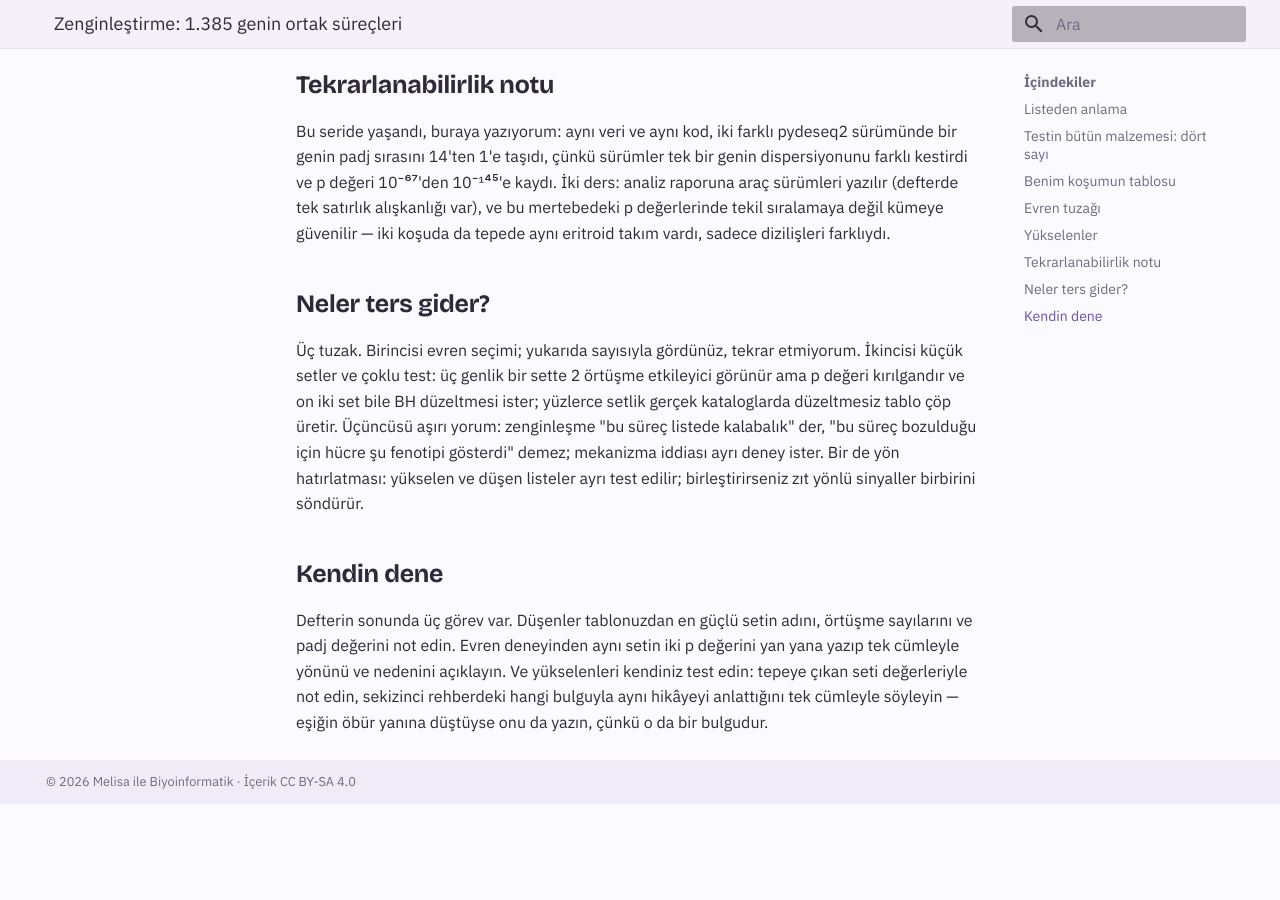
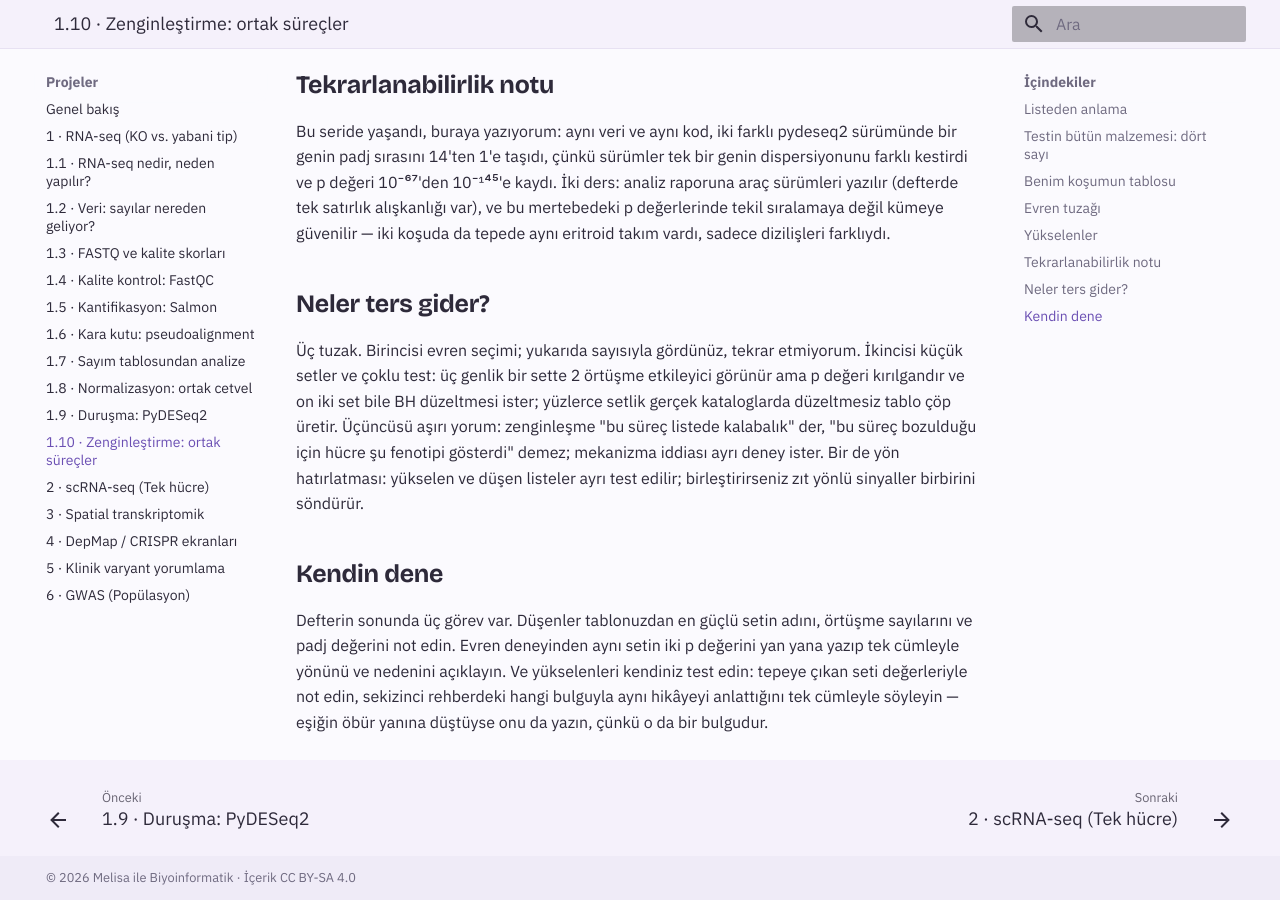
Before and after one commit to melissa-04/melisayla-biyoinformatik, an MkDocs documentation site: the page built from docs/projeler/rna-seq-09.md, in a window 1280 px wide and 900 px high, scrolled down 1733 px. Built offline with MkDocs 1.6.1 and Material for MkDocs 9.7.7, drawn with Linux system fonts in a browser that asks for light colours; before the commit the page ends 2537 px from its top, so only the background shows below that.

Commit message:
Add section for enrichment processes in mkdocs

```diff
--- a/mkdocs.yml
+++ b/mkdocs.yml
@@ -33,6 +33,7 @@ nav:
       - "1.7 · Sayım tablosundan analize": projeler/rna-seq-06.md
       - "1.8 · Normalizasyon: ortak cetvel": projeler/rna-seq-07.md
       - "1.9 · Duruşma: PyDESeq2": projeler/rna-seq-08.md
+      - "1.10 · Zenginleştirme: ortak süreçler": projeler/rna-seq-09.md
       - "2 · scRNA-seq (Tek hücre)": projeler/scrna.md
       - "3 · Spatial transkriptomik": projeler/spatial.md
       - "4 · DepMap / CRISPR ekranları": projeler/depmap.md
```
